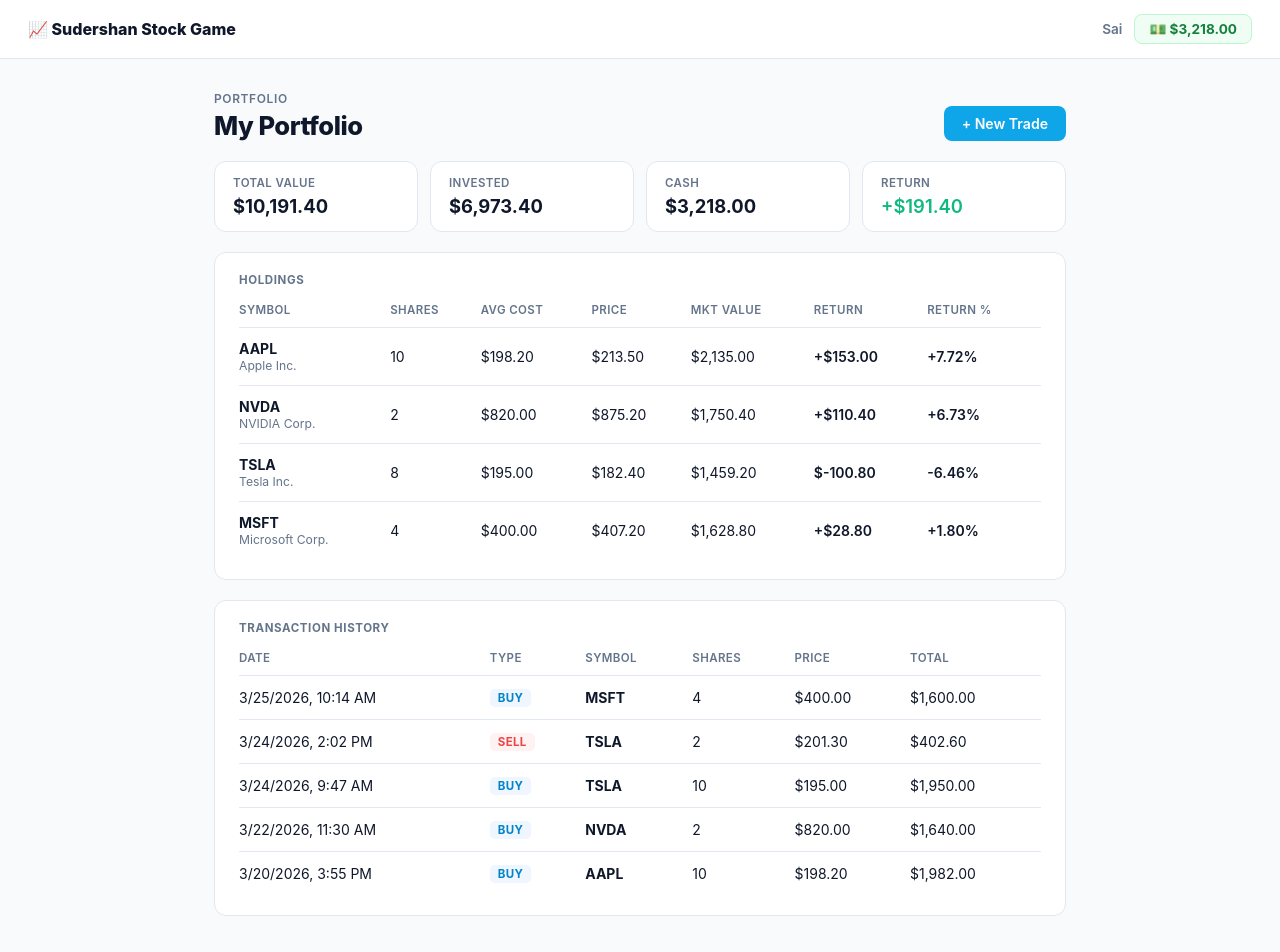
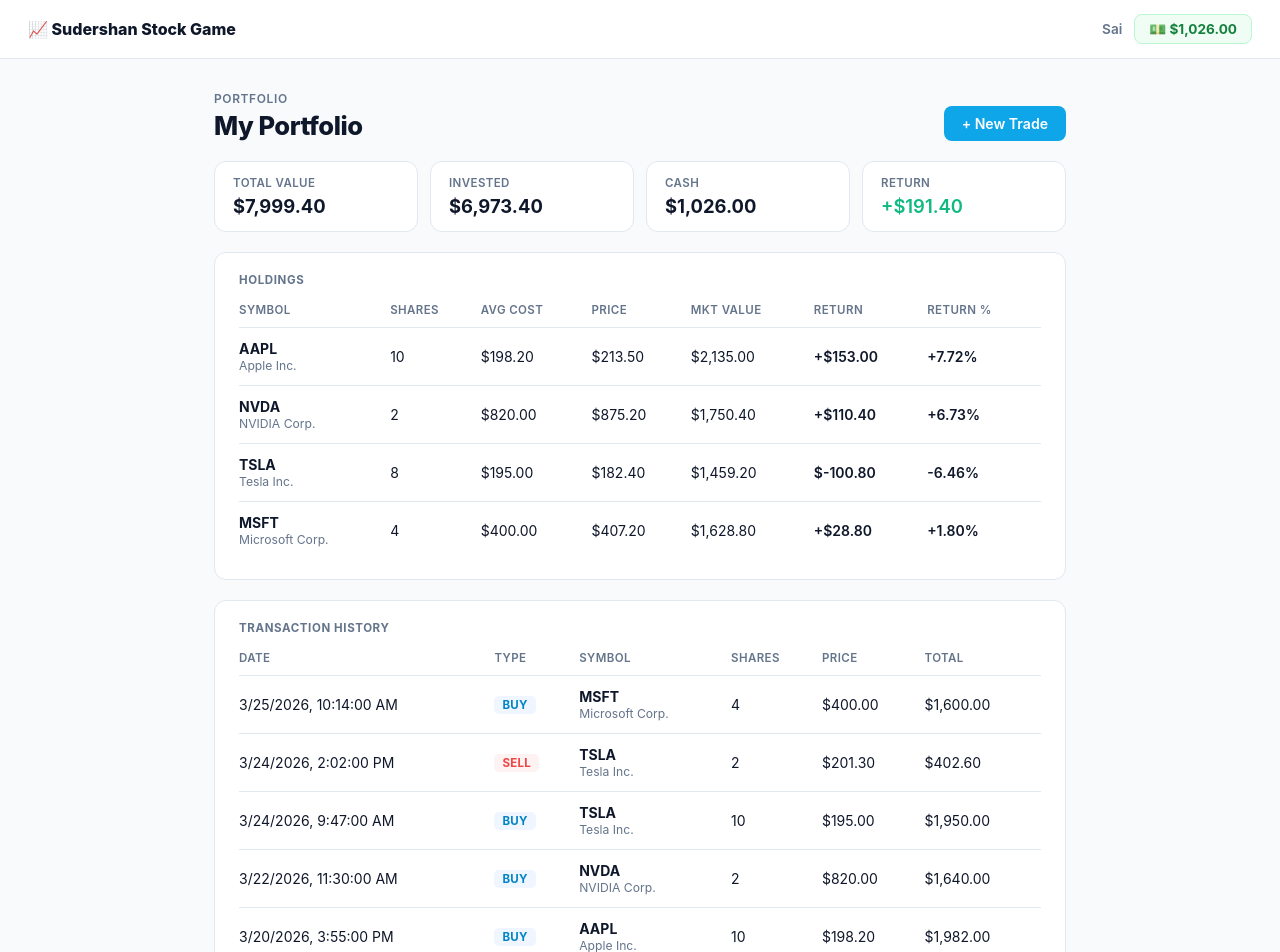
Before and after one commit to sunkam96/stockgame, a React (Vite) app: page / in a window 1280 px wide. Shown: the top 952 px of the page. Built offline with nearby package versions, Linux system fonts and the light colour scheme.

Commit message:
use defined types and mockData

```diff
--- a/src/App.jsx
+++ b/src/App.jsx
@@ -1,33 +1,24 @@
 import './App.css'
+import { MOCK_USER, MOCK_PORTFOLIO, MOCK_TRANSACTIONS } from './mockData'
 
-const HOLDINGS = [
-  { symbol: 'AAPL', name: 'Apple Inc.',      shares: 10, avgCost: 198.20, price: 213.50 },
-  { symbol: 'NVDA', name: 'NVIDIA Corp.',     shares:  2, avgCost: 820.00, price: 875.20 },
-  { symbol: 'TSLA', name: 'Tesla Inc.',       shares:  8, avgCost: 195.00, price: 182.40 },
-  { symbol: 'MSFT', name: 'Microsoft Corp.', shares:  4, avgCost: 400.00, price: 407.20 },
-]
+// Placeholder prices — will be replaced by live Yahoo Finance data later
+const PRICES = { AAPL: 213.50, NVDA: 875.20, TSLA: 182.40, MSFT: 407.20 }
 
-const TRANSACTIONS = [
-  { id: 1, date: '3/25/2026, 10:14 AM', type: 'buy',  symbol: 'MSFT', shares: 4, price: 400.00 },
-  { id: 2, date: '3/24/2026,  2:02 PM', type: 'sell', symbol: 'TSLA', shares: 2, price: 201.30 },
-  { id: 3, date: '3/24/2026,  9:47 AM', type: 'buy',  symbol: 'TSLA', shares: 10, price: 195.00 },
-  { id: 4, date: '3/22/2026, 11:30 AM', type: 'buy',  symbol: 'NVDA', shares:  2, price: 820.00 },
-  { id: 5, date: '3/20/2026,  3:55 PM', type: 'buy',  symbol: 'AAPL', shares: 10, price: 198.20 },
-]
-
-function pct(price, avgCost) {
-  return ((price - avgCost) / avgCost) * 100
+function pct(current, avgCost) {
+  return ((current - avgCost) / avgCost) * 100
 }
 
-function fmt(n, opts = {}) {
-  return n.toLocaleString('en-US', { minimumFractionDigits: 2, maximumFractionDigits: 2, ...opts })
+function fmt(n) {
+  return n.toLocaleString('en-US', { minimumFractionDigits: 2, maximumFractionDigits: 2 })
 }
 
 export default function App() {
-  const invested   = HOLDINGS.reduce((s, h) => s + h.shares * h.avgCost, 0)
-  const mktValue   = HOLDINGS.reduce((s, h) => s + h.shares * h.price,   0)
-  const cash       = 10000 - invested
-  const totalPL    = mktValue - invested
+  const { name, cash, holdings } = MOCK_PORTFOLIO
+  const holdingsList = Object.values(holdings)
+
+  const mktValue  = holdingsList.reduce((s, h) => s + h.shares * (PRICES[h.symbol] ?? h.avgCost), 0)
+  const costBasis = holdingsList.reduce((s, h) => s + h.shares * h.avgCost, 0)
+  const totalPL   = mktValue - costBasis
   const totalValue = mktValue + cash
 
   return (
@@ -37,7 +28,7 @@ export default function App() {
       <header className="topbar">
         <span className="topbar-logo">📈 Sudershan Stock Game</span>
         <div className="topbar-right">
-          <span className="topbar-user">Sai</span>
+          <span className="topbar-user">{MOCK_USER.displayName}</span>
           <span className="topbar-cash">💵 ${fmt(cash)}</span>
         </div>
       </header>
@@ -48,7 +39,7 @@ export default function App() {
         <div className="portfolio-header">
           <div>
             <p className="portfolio-eyebrow">Portfolio</p>
-            <h1 className="portfolio-name">My Portfolio</h1>
+            <h1 className="portfolio-name">{name}</h1>
           </div>
           <button className="btn btn-primary">+ New Trade</button>
         </div>
@@ -91,26 +82,23 @@ export default function App() {
               </tr>
             </thead>
             <tbody>
-              {HOLDINGS.map(h => {
-                const pl  = (h.price - h.avgCost) * h.shares
-                const ret = pct(h.price, h.avgCost)
-                const up  = pl >= 0
+              {holdingsList.map(h => {
+                const price = PRICES[h.symbol] ?? h.avgCost
+                const pl    = (price - h.avgCost) * h.shares
+                const ret   = pct(price, h.avgCost)
+                const up    = pl >= 0
                 return (
                   <tr key={h.symbol}>
                     <td>
                       <span className="sym">{h.symbol}</span>
-                      <span className="sym-name">{h.name}</span>
+                      <span className="sym-name">{h.companyName}</span>
                     </td>
                     <td>{h.shares}</td>
                     <td>${fmt(h.avgCost)}</td>
-                    <td>${fmt(h.price)}</td>
-                    <td>${fmt(h.shares * h.price)}</td>
-                    <td className={up ? 'up' : 'down'}>
-                      {up ? '+' : ''}${fmt(pl)}
-                    </td>
-                    <td className={up ? 'up' : 'down'}>
-                      {up ? '+' : ''}{fmt(ret)}%
-                    </td>
+                    <td>${fmt(price)}</td>
+                    <td>${fmt(h.shares * price)}</td>
+                    <td className={up ? 'up' : 'down'}>{up ? '+' : ''}${fmt(pl)}</td>
+                    <td className={up ? 'up' : 'down'}>{up ? '+' : ''}{fmt(ret)}%</td>
                   </tr>
                 )
               })}
@@ -133,14 +121,17 @@ export default function App() {
               </tr>
             </thead>
             <tbody>
-              {TRANSACTIONS.map(tx => (
-                <tr key={tx.id}>
-                  <td className="muted">{tx.date}</td>
+              {MOCK_TRANSACTIONS.map(tx => (
+                <tr key={tx.transactionId}>
+                  <td className="muted">{tx.executedAt.toDate().toLocaleString()}</td>
                   <td><span className={`tag tag-${tx.type}`}>{tx.type.toUpperCase()}</span></td>
-                  <td><span className="sym">{tx.symbol}</span></td>
+                  <td>
+                    <span className="sym">{tx.symbol}</span>
+                    <span className="sym-name">{tx.companyName}</span>
+                  </td>
                   <td>{tx.shares}</td>
-                  <td>${fmt(tx.price)}</td>
-                  <td>${fmt(tx.shares * tx.price)}</td>
+                  <td>${fmt(tx.pricePerShare)}</td>
+                  <td>${fmt(tx.total)}</td>
                 </tr>
               ))}
             </tbody>
--- a/src/data.ts
+++ b/src/data.ts
@@ -1,4 +1,7 @@
+// Timestamp will be firebase/firestore.Timestamp once Firebase is wired up.
+// For now we alias it to Date so mock data works without a live Firebase connection.
 import { Timestamp } from 'firebase/firestore'
+export type { Timestamp }
 
 // ---------------------------------------------------------------------------
 // Firestore collection layout
--- /dev/null
+++ b/src/mockData.ts
@@ -0,0 +1,89 @@
+import { Timestamp } from 'firebase/firestore'
+import type { User, Portfolio, Transaction, Holding } from './data'
+
+// ---------------------------------------------------------------------------
+// Placeholder data — matches the types in data.ts exactly.
+// Swap these out for real Firestore reads once Firebase is wired up.
+// ---------------------------------------------------------------------------
+
+export const MOCK_USER: User = {
+  userId: 'user_001',
+  displayName: 'Sai',
+  email: 'sunkam.sai@gmail.com',
+  createdAt: Timestamp.fromDate(new Date('2026-03-01')),
+}
+
+const HOLDINGS: Record<string, Holding> = {
+  AAPL: { symbol: 'AAPL', companyName: 'Apple Inc.',      shares: 10, avgCost: 198.20 },
+  NVDA: { symbol: 'NVDA', companyName: 'NVIDIA Corp.',     shares:  2, avgCost: 820.00 },
+  TSLA: { symbol: 'TSLA', companyName: 'Tesla Inc.',       shares:  8, avgCost: 195.00 },
+  MSFT: { symbol: 'MSFT', companyName: 'Microsoft Corp.', shares:  4, avgCost: 400.00 },
+}
+
+export const MOCK_PORTFOLIO: Portfolio = {
+  portfolioId: 'portfolio_001',
+  ownerId: 'user_001',
+  name: 'My Portfolio',
+  startBalance: 10_000,
+  cash: 1_026.00,   // 10000 - sum of all buys
+  holdings: HOLDINGS,
+  createdAt: Timestamp.fromDate(new Date('2026-03-20')),
+}
+
+export const MOCK_TRANSACTIONS: Transaction[] = [
+  {
+    transactionId: 'tx_005',
+    portfolioId: 'portfolio_001',
+    type: 'buy',
+    symbol: 'MSFT',
+    companyName: 'Microsoft Corp.',
+    shares: 4,
+    pricePerShare: 400.00,
+    total: 1_600.00,
+    executedAt: Timestamp.fromDate(new Date('2026-03-25T10:14:00')),
+  },
+  {
+    transactionId: 'tx_004',
+    portfolioId: 'portfolio_001',
+    type: 'sell',
+    symbol: 'TSLA',
+    companyName: 'Tesla Inc.',
+    shares: 2,
+    pricePerShare: 201.30,
+    total: 402.60,
+    executedAt: Timestamp.fromDate(new Date('2026-03-24T14:02:00')),
+  },
+  {
+    transactionId: 'tx_003',
+    portfolioId: 'portfolio_001',
+    type: 'buy',
+    symbol: 'TSLA',
+    companyName: 'Tesla Inc.',
+    shares: 10,
+    pricePerShare: 195.00,
+    total: 1_950.00,
+    executedAt: Timestamp.fromDate(new Date('2026-03-24T09:47:00')),
+  },
+  {
+    transactionId: 'tx_002',
+    portfolioId: 'portfolio_001',
+    type: 'buy',
+    symbol: 'NVDA',
+    companyName: 'NVIDIA Corp.',
+    shares: 2,
+    pricePerShare: 820.00,
+    total: 1_640.00,
+    executedAt: Timestamp.fromDate(new Date('2026-03-22T11:30:00')),
+  },
+  {
+    transactionId: 'tx_001',
+    portfolioId: 'portfolio_001',
+    type: 'buy',
+    symbol: 'AAPL',
+    companyName: 'Apple Inc.',
+    shares: 10,
+    pricePerShare: 198.20,
+    total: 1_982.00,
+    executedAt: Timestamp.fromDate(new Date('2026-03-20T15:55:00')),
+  },
+]
```
Also changed, not shown: tsconfig.json (added, +16 -0 lines).
